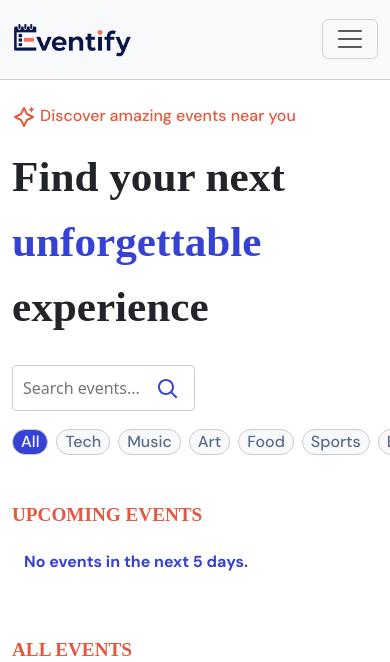
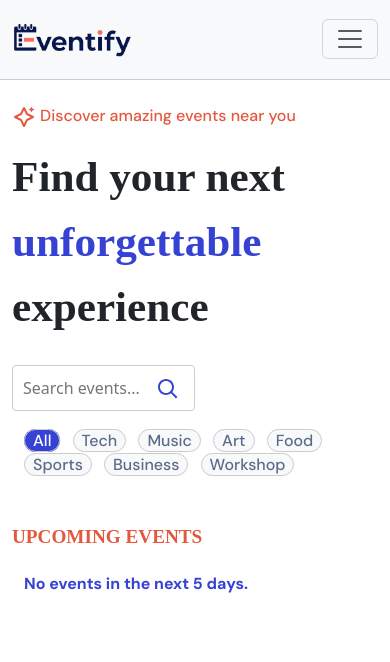
Before and after one commit to CodeOmari/Eventify, a Django app: page / in a window 390 px wide; the page is wider, and only the part inside the window is pictured. Shown: the top 662 px of that part. Run offline with Django 5.2, Linux system fonts and the light colour scheme; data that the repository does not hold is empty.

Commit message:
Update events template to be responsive on mobile devices

```diff
--- a/Eventify/templates/events.html
+++ b/Eventify/templates/events.html
@@ -47,15 +47,19 @@
             </button>
         </form>
 
-        <div class="event-type mt-2 d-flex align-items-center">
-            <a href="{% url 'events' %}" class="event-link rounded-pill ps-2 pe-2 me-2 active">All</a>
-            <a href="{% url 'events' %}?type=tech" class="event-link rounded-pill ps-2 pe-2 me-2">Tech</a>
-            <a href="{% url 'events' %}?type=music" class="event-link rounded-pill ps-2 pe-2 me-2">Music</a>
+        <div class="container event-type mt-2">
+            <div class="row">
+                <div class="col-sm-10">
+                    <a href="{% url 'events' %}" class="event-link rounded-pill ps-2 pe-2 me-2 mb-2 active">All</a>
+                    <a href="{% url 'events' %}?type=tech" class="event-link rounded-pill ps-2 pe-2 me-2 mb-2">Tech</a>
+                    <a href="{% url 'events' %}?type=music" class="event-link rounded-pill ps-2 pe-2 me-2 mb-2">Music</a>
                     <a href="{% url 'events' %}?type=art" class="event-link rounded-pill ps-2 pe-2 me-2">Art</a>
                     <a href="{% url 'events' %}?type=food" class="event-link rounded-pill ps-2 pe-2 me-2">Food</a>
                     <a href="{% url 'events' %}?type=sports" class="event-link rounded-pill ps-2 pe-2 me-2">Sports</a>
                     <a href="{% url 'events' %}?type=business" class="event-link rounded-pill ps-2 pe-2 me-2">Business</a>
                     <a href="{% url 'events' %}?type=workshop" class="event-link rounded-pill ps-2 pe-2 me-2">Workshop</a>
+                </div>
+            </div>
         </div>
 
         <h3 class="section-title mt-4 pt-4 mb-4">UPCOMING EVENTS</h3>
@@ -106,7 +110,7 @@
         <div class="container">
             <div class="row">
                 {% for event in data %}
-                    <div class="col-sm-4 mb-4 event-section">
+                    <div class="col-12 col-sm-6 col-lg-4 mb-4 event-section">
                         {% if event.event_image %}
                             <img src="{{ event.event_image.url }}" alt="event-banner" class="img-fluid event-img">
                         {% else %}
@@ -115,7 +119,7 @@
                         <div class="event-price rounded-pill ps-2 pe-2">
                             {{ event.get_price }}
                         </div>
-                        <div class="event-description bg-light p-4">
+                        <div class="container event-description bg-light p-4">
                             <h4 class="event-type">{{ event.event_type }}</h4>
                             <h3 class="name">
                                 {{ event.event_name}}
@@ -164,9 +168,9 @@
     </div>
 
     <div class="container-fluid footer-section">
-        <div class="container footer">
+        <div class="container footer pb-2">
             <div class="row">
-                <div class="col-sm-3">
+                <div class="col-6 col-sm-3 col-lg-3">
                     <img src="{% static 'images/eventify-B.png' %}" alt="logo" class="img-fluid app-logo pt-1">
 
                     <p class="discover">
@@ -200,7 +204,7 @@
                         Nairobi, Kenya
                     </p>
                 </div>
-                <div class="col-sm-3 d-flex flex-column products">
+                <div class="col-6 col-sm-3 col-lg-3 d-flex flex-column products">
                     <h4 class="mt-5 footer-name">Products</h4>
 
                     <a href="{% url 'events' %}">Browse Events</a>
@@ -208,7 +212,7 @@
                     <a href="#">Event Tickets</a>
                     <a href="{% url 'dashboard' %}">Event Dashboard</a>
                 </div>
-                <div class="col-sm-3 d-flex flex-column company">
+                <div class="col-6 col-sm-3 col-lg-3 d-flex flex-column company">
                     <h4 class="mt-5 footer-name">Company</h4>
 
                     <a href="#">About Us</a>
@@ -216,7 +220,7 @@
                     <a href="#">Blog</a>
                     <a href="#">Press</a>
                 </div>
-                <div class="col-sm-3 d-flex flex-column support">
+                <div class="col-6 col-sm-3 col-lg-3 d-flex flex-column support">
                     <h4 class="mt-5 footer-name">Support</h4>
 
                     <a href="#">Help Center</a>
@@ -228,9 +232,11 @@
         </div>
 
         <div class="container d-flex align-items-center pt-4 pb-4">
-            <p class="reservation">
+            <div>
+                <p class="reservation mt-3">
                     &copy; {{ year }} Eventify. All Rights Reserved.
                 </p>
+            </div>
 
             <div class="ms-auto">
                 <a href="#" class="pe-2 footer-link">Twitter</a>
```
Lines whose indentation alone changed are shown as unchanged.
